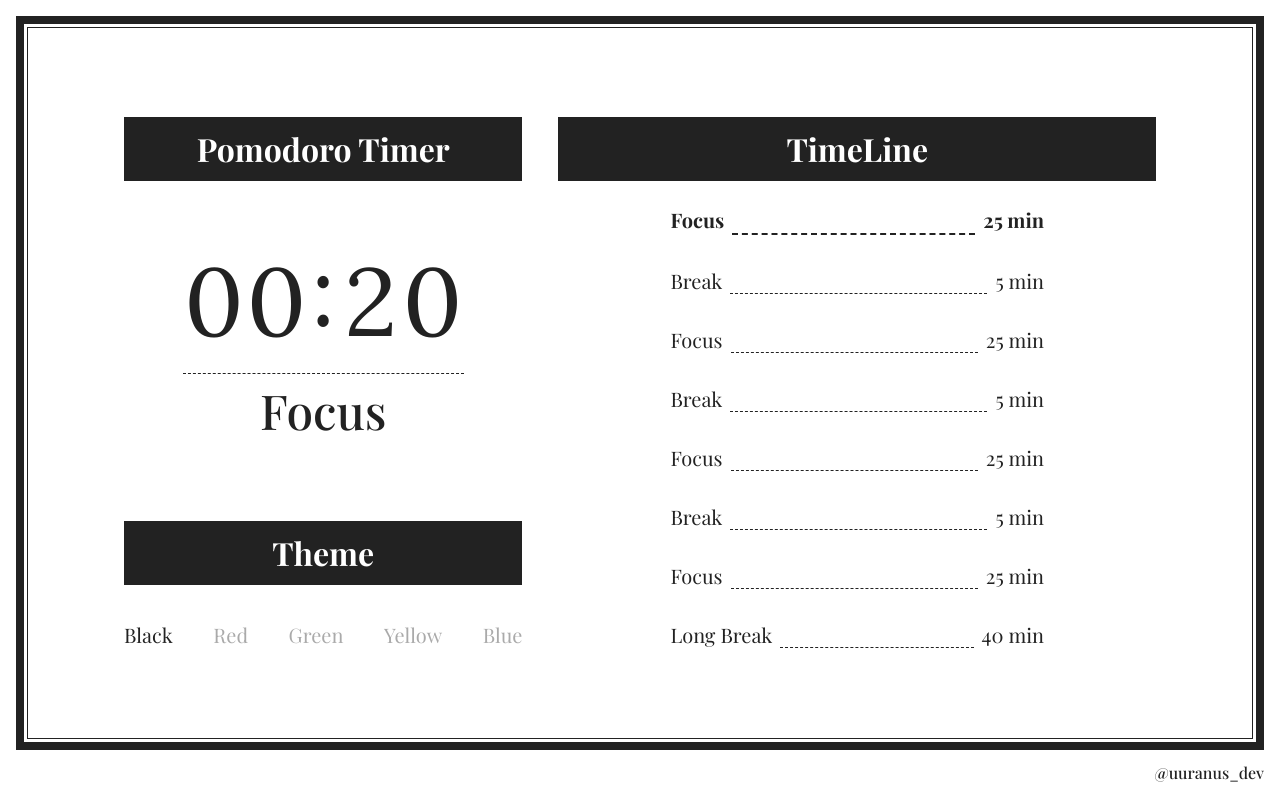
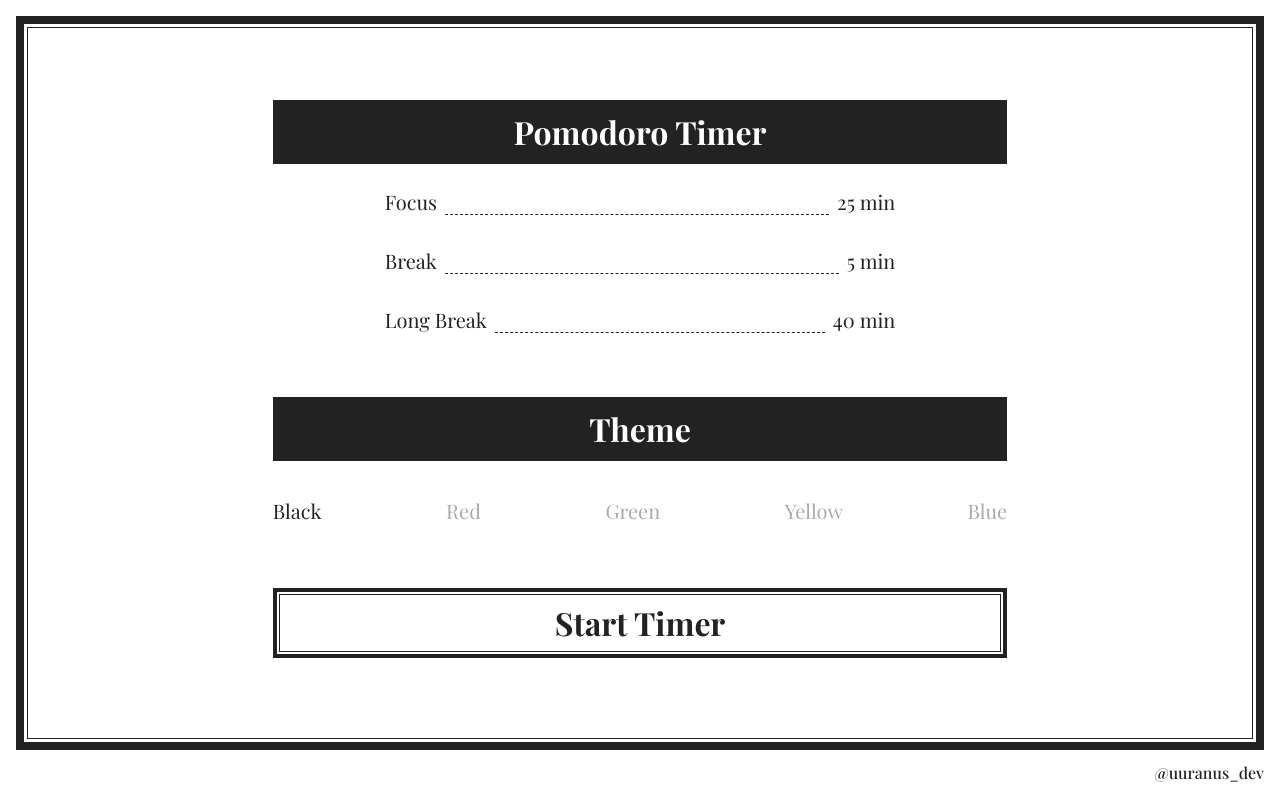
Before and after one commit to uuranus/pomodoro, a React (Create React App) app: page / in a window 1280 px wide. Built offline with nearby package versions, Linux system fonts and the light colour scheme; a web font is replaced by a local one.

Commit message:
feat: dialog component

```diff
--- a/src/App.js
+++ b/src/App.js
@@ -11,28 +11,9 @@ import { defaultTimerSettings, TimerContext } from "./pages/timerContext.js";
 function App() {
   const [currentThemeColor, setCurrentThemeColor] = useState(ThemeColor.BLACK);
 
-  const [isTimerRunning, setIsTimerRunning] = useState(true);
+  const [isTimerRunning, setIsTimerRunning] = useState(false);
 
   const [currentTimerSetting, setTimerSetting] = useState(defaultTimerSettings);
-
-  // const [currentMode, setCurrentMode] = useState(0);
-
-  // const handleTimerEnd = () => {
-  //   setCurrentMode((prevMode) => {
-  //     if (prevMode + 1 < modes.length) {
-  //       return prevMode + 1;
-  //     } else {
-  //       console.log("Timer started with settings:", timeSettings[0]);
-  //       setIsTimerRunning(false);
-  //       return 0;
-  //     }
-  //   });
-  // };
-
-  // const startTimer = (timeSettings) => {
-  //   setTimeSettings(timeSettings);
-  //   setIsTimerRunning(true);
-  // };
 
   return (
     <ThemeContext.Provider value={{ currentThemeColor, setCurrentThemeColor }}>
--- /dev/null
+++ b/src/components/dialog.js
@@ -0,0 +1,89 @@
+import { createPortal } from "react-dom";
+import styled from "styled-components";
+import { headlineMedium } from "../styles/typography";
+import { useState } from "react";
+import minus from "../../public/minus.png";
+import plus from "../../public/plus.png";
+
+export const Dialog = ({ mode, minute, onDismiss }) => {
+  const [currentMinute, setCurrentMode] = useState(minute);
+
+  console.log("dialog!!", minute);
+  return createPortal(
+    <DialogOverlay onClick={() => onDismiss(currentMinute)}>
+      <Container>
+        <MainFrame>
+          <ThinFrame>
+            <Title>{mode}</Title>
+            <NumberPicker>
+              <VolumeButton>
+                <img src={minus} alt="minus" />
+              </VolumeButton>
+              <NumberPickerText>{currentMinute}</NumberPickerText>
+
+              <VolumeButton>
+                <img src="/public/plus.png" alt="plus" />
+              </VolumeButton>
+            </NumberPicker>
+          </ThinFrame>
+        </MainFrame>
+      </Container>
+    </DialogOverlay>,
+    document.body
+  );
+};
+
+const DialogOverlay = styled.div`
+  position: fixed;
+  top: 0;
+  left: 0;
+  right: 0;
+  bottom: 0;
+  background-color: rgba(0, 0, 0, 0.3);
+  z-index: 9999;
+  display: flex;
+  justify-content: center;
+  align-items: center;
+`;
+
+const Container = styled.div`
+  width: 300px;
+  height: fit-content;
+  background-color: ${({ theme }) => theme.background};
+  padding: 8px;
+`;
+
+const MainFrame = styled.div`
+  border: 4px solid ${({ theme }) => theme.onBackground};
+`;
+
+const ThinFrame = styled.div`
+  margin: 2px;
+  padding: 24px;
+  border: 1px solid ${({ theme }) => theme.onBackground};
+  display: flex;
+  flex-direction: column;
+  justify-content: center;
+  align-items: center;
+`;
+
+const Title = styled(headlineMedium)`
+  margin-bottom: 4px;
+`;
+
+const NumberPicker = styled.div`
+  padding-top: 8px;
+  border-top: 1px dashed ${({ theme }) => theme.onBackground};
+  display: flex;
+  gap: 32px;
+`;
+
+const VolumeButton = styled.div`
+  background-color: ${({ theme }) => theme.surface};
+  border-radius: 50%;
+  width: 30px;
+  height: 30px;
+`;
+const NumberPickerText = styled(headlineMedium)`
+  color: ${({ theme }) => theme.onBackground};
+`;
--- a/src/components/timeline.js
+++ b/src/components/timeline.js
@@ -1,9 +1,9 @@
 import styled from "styled-components";
 import { bodyLarge, titleSmall } from "../styles/typography";
 
-export const TimeLine = ({ text, minutes, isActive }) => {
+export const TimeLine = ({ text, minutes, isActive, onClick }) => {
   return (
-    <Container>
+    <Container onClick={onClick}>
       {isActive ? (
         <>
           <ActiveText>{text}</ActiveText>
--- a/src/pages/form/formPage.js
+++ b/src/pages/form/formPage.js
@@ -1,3 +1,4 @@
+import { useRef, useState } from "react";
 import { Button } from "../../components/button.js";
 import { Headline } from "../../components/headline.js";
 import { ThemeBox } from "../../components/ThemeBox.js";
@@ -5,6 +6,7 @@ import { TimeLine } from "../../components/timeline.js";
 import { useTimerSetting } from "../../util/time.js";
 import { useTimer } from "../timerContext";
 import * as S from "./styles.js";
+import { Dialog } from "../../components/dialog.js";
 
 export const FormPage = ({ onStart }) => {
   const { timerSetting } = useTimer();
@@ -13,18 +15,38 @@ export const FormPage = ({ onStart }) => {
 
   const mode = ["Focus", "Break", "Long Break"];
 
+  const [showDialog, setShowDialog] = useState(false);
+  const currentMode = useRef(null);
+
   return (
     <S.Container>
       <S.TimerBox>
         <Headline>Pomodoro Timer</Headline>
         <S.TimeLineContent>
           {mode.map((m) => (
-            <TimeLine text={m} minutes={getModeMinutes(m)} />
+            <TimeLine
+              text={m}
+              minutes={getModeMinutes(m)}
+              onClick={() => {
+                currentMode.current = m;
+                setShowDialog(true);
+              }}
+            />
           ))}
         </S.TimeLineContent>
       </S.TimerBox>
       <ThemeBox />
       <Button>Start Timer</Button>
+      {showDialog && (
+        <Dialog
+          mode={currentMode.current}
+          minutes={getModeMinutes(currentMode.current)}
+          onDismiss={(newMinute) => {
+            // setTimerSetting(newMinute);
+            setShowDialog(false);
+          }}
+        />
+      )}
     </S.Container>
   );
 };
```
Also changed, not shown: public/minus.png (added), public/plus.png (added).
